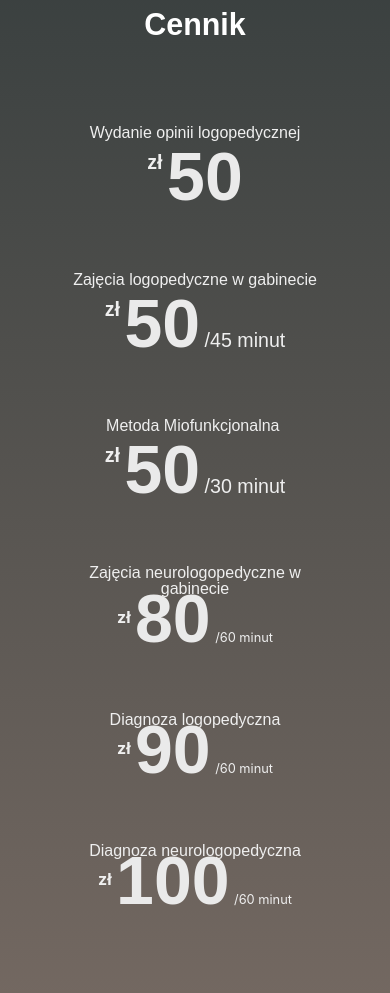
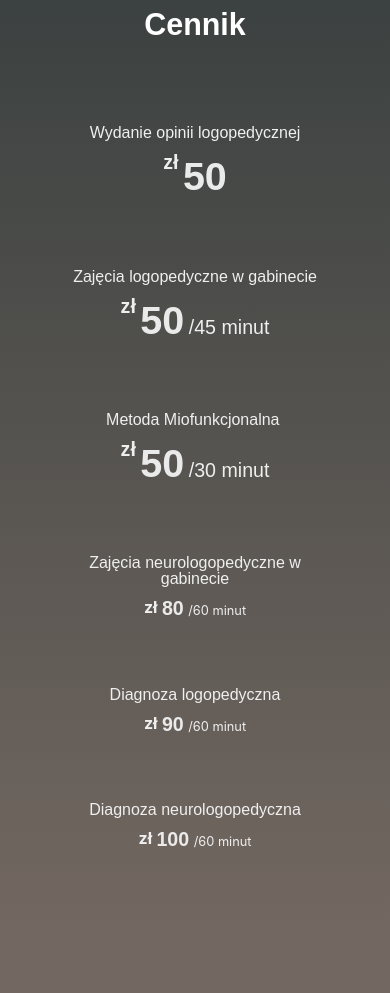
Before and after one commit to bartekus/mg, a plain HTML site: page index.html in a window 390 px wide. Shown: the part 5878-6871 px from the top of the page. Drawn offline with Linux system fonts and the light colour scheme; files whose address does not match are found by name; a web font is replaced by a local one.

Commit message:
fix the issue with incorrect sizing on mobile

```diff
--- a/assets/main.css
+++ b/assets/main.css
@@ -1980,11 +1980,6 @@ svg:hover path {
   font-weight: 700;
   vertical-align: top;
 }
-@media (max-width: 550px) {
-  .cid-cennik .price-figure {
-    font-size: 4.25rem;
-  }
-}
 
 .cid-galeria {
   padding-top: 90px;
```
